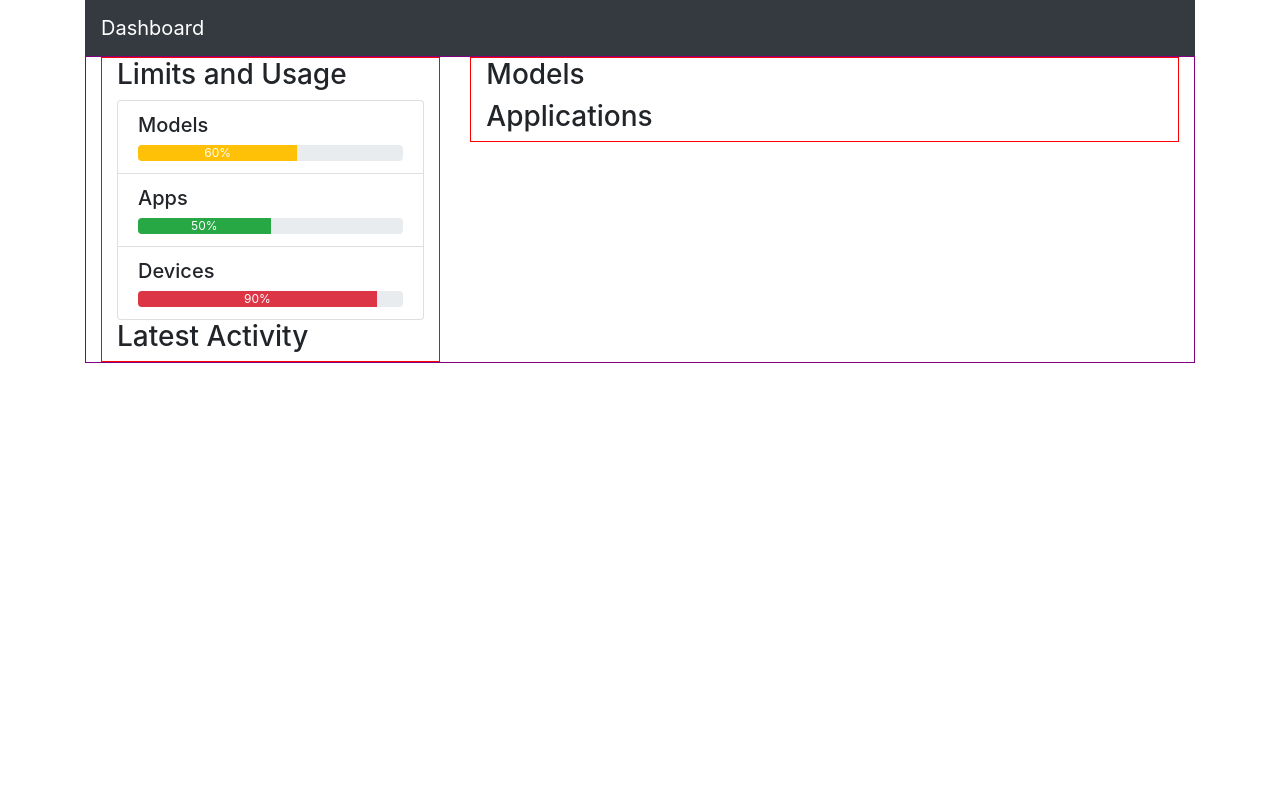
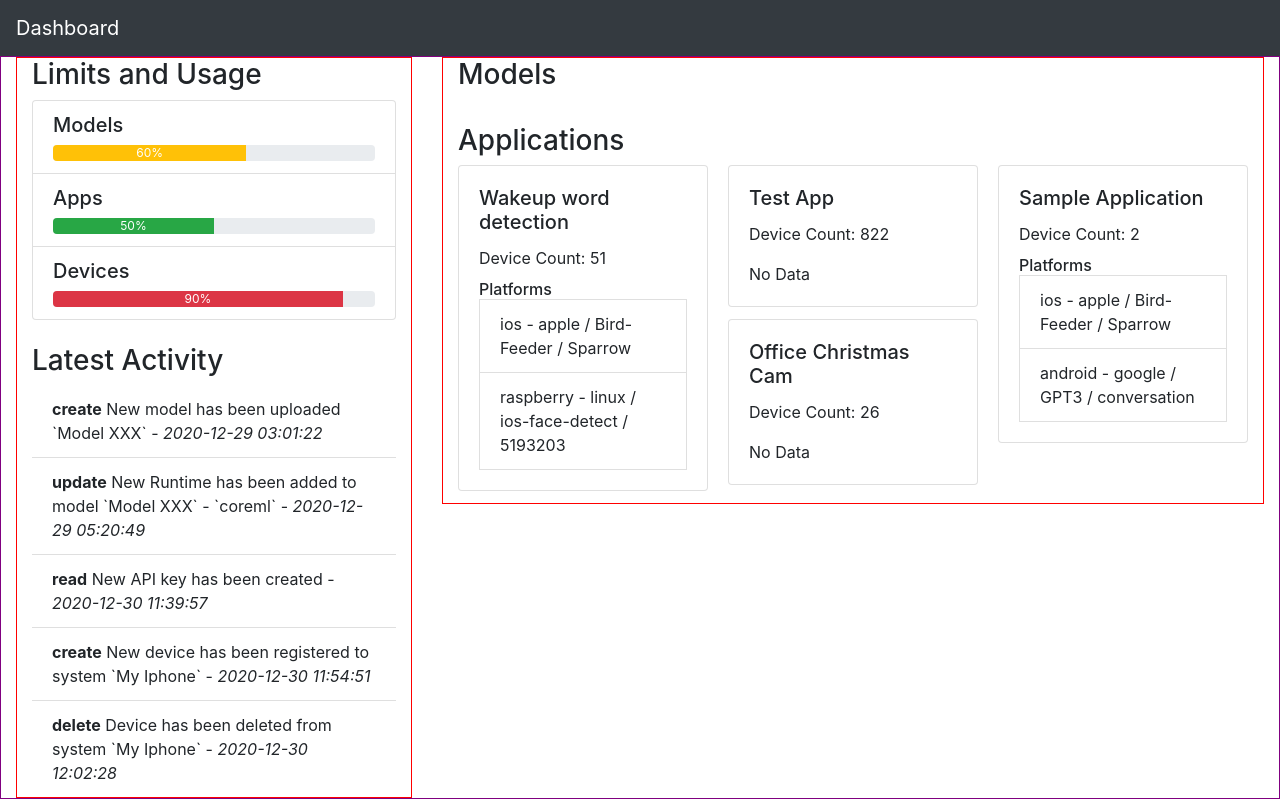
Before and after one commit to musakacmaz/dashboard-app-next, a Next.js app: page / in a window 1280 px wide. Built offline with nearby package versions, Linux system fonts and the light colour scheme.

Commit message:
Add SWR for data fetching, API Routes, Activity and Apps components

```diff
--- a/components/applications.js
+++ b/components/applications.js
@@ -1,3 +1,31 @@
-export default function Applications() {
-    return <h3 className="title">Applications</h3>;
+import { CardColumns, Card, ListGroup } from 'react-bootstrap';
+
+export default function Applications({ data }) {
+    return (
+        <>
+            <h3 className="title">Applications</h3>
+            <CardColumns>
+                {data.map(({ id, name, deviceCount, platforms }) => (
+                    <Card key={id}>
+                        <Card.Body>
+                            <Card.Title>{name}</Card.Title>
+                            <Card.Text>Device Count: {deviceCount}</Card.Text>
+                            {platforms.length > 0 ? <Card.Subtitle>Platforms</Card.Subtitle> : null}
+                            {platforms.length > 0 ? (
+                                platforms.map(({ id, platform, modelTarget: { model, runtime, version } }) => (
+                                    <ListGroup.Item key={id}>
+                                        <text>
+                                            {platform} - {runtime} / {model} / {version}
+                                        </text>
+                                    </ListGroup.Item>
+                                ))
+                            ) : (
+                                <text>No Data</text>
+                            )}
+                        </Card.Body>
+                    </Card>
+                ))}
+            </CardColumns>
+        </>
+    );
 }
--- a/components/latest-activity.js
+++ b/components/latest-activity.js
@@ -1,3 +1,18 @@
-export default function LatestActivity() {
-    return <h3 className="title">Latest Activity</h3>;
+import { ListGroup } from 'react-bootstrap';
+
+export default function LatestActivity({ data }) {
+    return (
+        <>
+            <h3 className="title">Latest Activity</h3>
+            <ListGroup variant="flush">
+                {data.map(({ type, desc, date }, index) => (
+                    <ListGroup.Item key={index}>
+                        <text>
+                            <strong>{type}</strong> {desc} - <i>{date}</i>
+                        </text>
+                    </ListGroup.Item>
+                ))}
+            </ListGroup>
+        </>
+    );
 }
--- a/components/limits-and-usage.js
+++ b/components/limits-and-usage.js
@@ -1,15 +1,13 @@
 import { ListGroup, ProgressBar } from 'react-bootstrap';
 
 function getProgressBarVariant(percentage) {
-    let variant = "";
-    if (percentage >= 0 && percentage <= 50) {
-        variant = "success";
-    }
-    else if (percentage <= 75) {
-        variant = "warning";
-    }
-    else if (percentage <= 100) {
-        variant = "danger";
+    let variant = '';
+    if (percentage <= 50) {
+        variant = 'success';
+    } else if (percentage <= 75) {
+        variant = 'warning';
+    } else {
+        variant = 'danger';
     }
     return variant;
 }
--- a/package.json
+++ b/package.json
@@ -14,7 +14,8 @@
         "next": "^10.0.0",
         "react": "17.0.1",
         "react-bootstrap": "^1.6.0",
-        "react-dom": "17.0.1"
+        "react-dom": "17.0.1",
+        "swr": "^0.5.6"
     },
     "devDependencies": {
         "eslint": "^7.26.0",
--- /dev/null
+++ b/pages/api/applications.js
@@ -0,0 +1,5 @@
+export default async function handler(req, res) {
+    const { default: applicationsRes } = await import('../../data/apps.json');
+    const applicationsData = JSON.parse(JSON.stringify(applicationsRes));
+    res.status(200).json(applicationsData);
+}
--- /dev/null
+++ b/pages/api/models.js
@@ -0,0 +1,5 @@
+export default async function handler(req, res) {
+    const { default: modelsRes } = await import('../../data/models.json');
+    const modelsData = JSON.parse(JSON.stringify(modelsRes));
+    res.status(200).json(modelsData);
+}
--- a/pages/index.js
+++ b/pages/index.js
@@ -1,11 +1,21 @@
 import Head from 'next/head';
 import 'bootstrap/dist/css/bootstrap.min.css';
-import { Navbar, Container, Row, Col } from 'react-bootstrap';
+import { Navbar, Container, Row, Col, Alert, Spinner } from 'react-bootstrap';
 import { LimitsAndUsage, LatestActivity, Models, Applications } from '../components';
+import { useGetApplications } from '../useRequest';
 
-function Home({ usageData }) {
+function Home({ usageData, activitiesData }) {
+    const { applicationsData, error } = useGetApplications('/applications');
+    if (error) return <Alert variant="danger">Something went wrong!</Alert>;
+    if (!applicationsData)
+        return (
+            <Spinner animation="border" role="status" variant="primary">
+                <span className="sr-only">Loading...</span>
+            </Spinner>
+        );
+
     return (
-        <Container id="body">
+        <>
             <Head>
                 <title>Dashboard</title>
                 <link rel="icon" href="/favicon.ico" />
@@ -14,6 +24,7 @@ function Home({ usageData }) {
             <Navbar bg="dark" variant="dark" expand="lg">
                 <Navbar.Brand>Dashboard</Navbar.Brand>
             </Navbar>
+
             <Container id="main" style={{ border: '1px solid purple' }} fluid>
                 <Row>
                     <Col sm={4}>
@@ -23,9 +34,10 @@ function Home({ usageData }) {
                                     <LimitsAndUsage data={usageData} />
                                 </Col>
                             </Row>
+                            <br></br>
                             <Row>
                                 <Col>
-                                    <LatestActivity />
+                                    <LatestActivity data={activitiesData} />
                                 </Col>
                             </Row>
                         </Container>
@@ -37,23 +49,25 @@ function Home({ usageData }) {
                                     <Models />
                                 </Col>
                             </Row>
+                            <br></br>
                             <Row>
                                 <Col>
-                                    <Applications />
+                                    <Applications data={applicationsData} />
                                 </Col>
                             </Row>
                         </Container>
                     </Col>
                 </Row>
             </Container>
-        </Container>
+        </>
     );
 }
 
 export async function getServerSideProps() {
-  const { default: usageRes } = await import('../data/usage.json');
-  const usageData = JSON.parse(JSON.stringify(usageRes));
-  return { props: { usageData } }
+    const [{ default: usageRes }, { default: activitiesRes }] = await Promise.all([import('../data/usage.json'), import('../data/activities.json')]);
+    const usageData = JSON.parse(JSON.stringify(usageRes));
+    const activitiesData = JSON.parse(JSON.stringify(activitiesRes));
+    return { props: { usageData, activitiesData } };
 }
 
 export default Home;
--- /dev/null
+++ b/useRequest.js
@@ -0,0 +1,13 @@
+import useSWR from 'swr';
+
+const fetcher = (url) => fetch(url).then((res) => res.json());
+const baseUrl = 'http://localhost:3000/api';
+
+export const useGetApplications = (path) => {
+    if (!path) {
+        throw new Error('Path is required');
+    }
+    const url = baseUrl + path;
+    const { data: applicationsData, error } = useSWR(url, fetcher);
+    return { applicationsData, error };
+};
```
Also changed, not shown: 1 other file (tests, documents, lock files or other folders).
